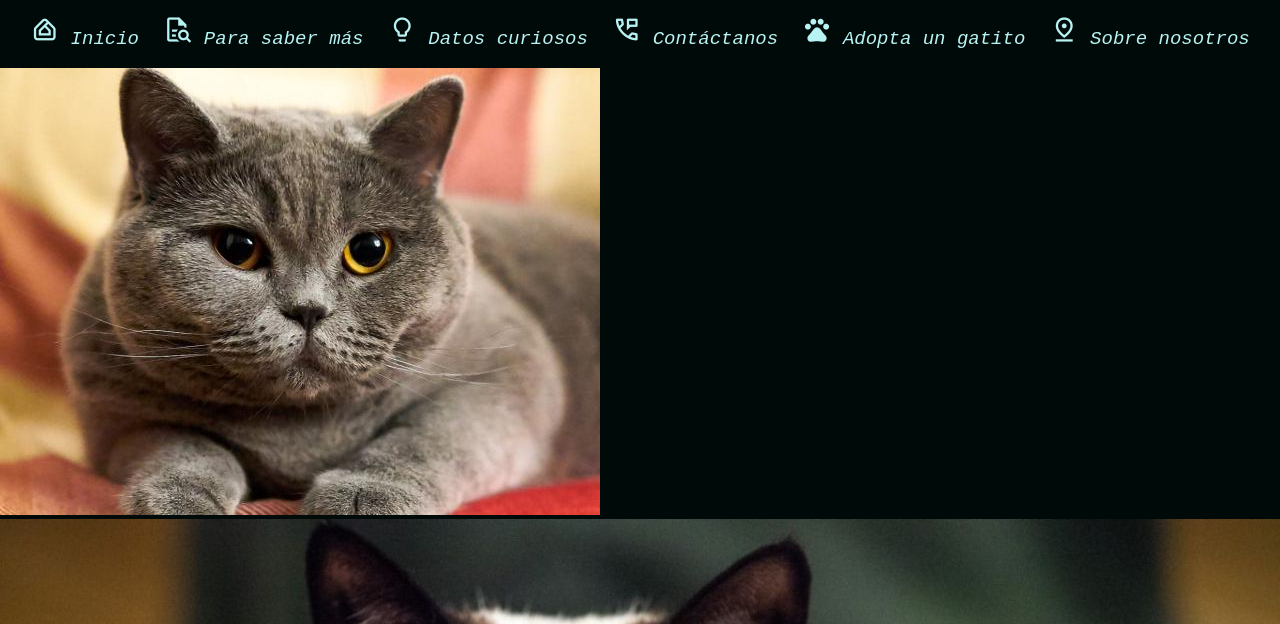
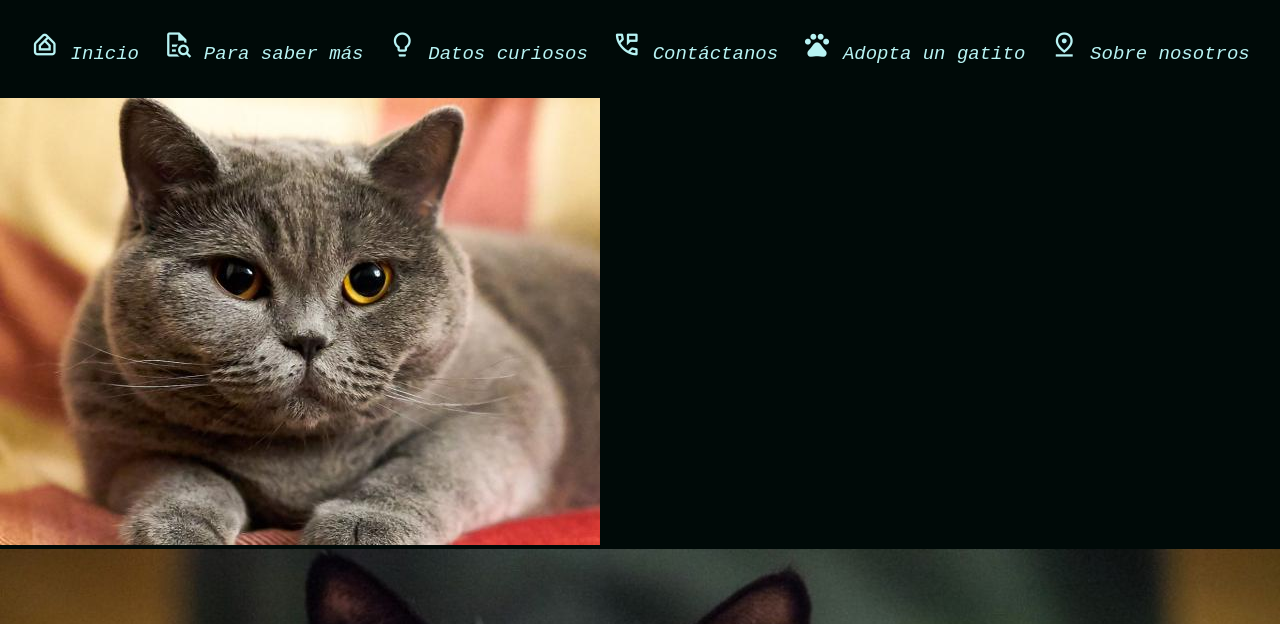
Before and after one commit to D114N4/gatitos, a plain HTML site: page index.html in a window 1280 px wide. Shown: the part 130-754 px from the top of the page. Drawn offline with nearby package versions, Linux system fonts and the light colour scheme.

Commit message:
Se actualiza la estructura de css

```diff
--- a/index.css
+++ b/index.css
@@ -6,6 +6,9 @@
 }
 
 /* Heredando propiedades */
+nav{
+    padding: 15px 0px;
+}
 body{
     background-color: var(--secundary-color);
     color:var(--primary-color);
@@ -53,6 +56,7 @@ h1{
 }
 
 
+
 /*palabra que acompaña al icono del menu*/
 .menu{
     background-color: var(--secundary-color);
```
